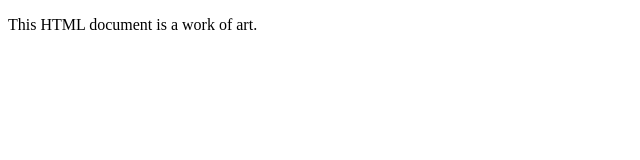
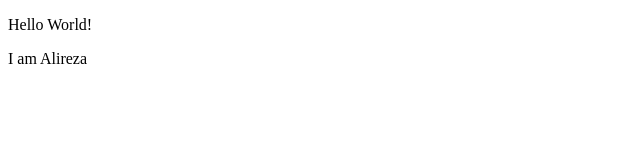
Before and after one commit to Alireza-Irandoost/alirezairandoost, a plain HTML site: page index.html in a window 1280 px wide. Shown: the whole page, without its empty margins (0-640 px from the left). Drawn offline with Linux system fonts and the light colour scheme.

Commit message:
Update index.html

```diff
--- a/index.html
+++ b/index.html
@@ -6,6 +6,7 @@
   <title>My Creation</title>
 </head>
 <body>
-  <p>This HTML document is a work of art.</p>
+  <p>Hello World!</p>
+    <p>I am Alireza</p>
 </body>
 </html>
```
